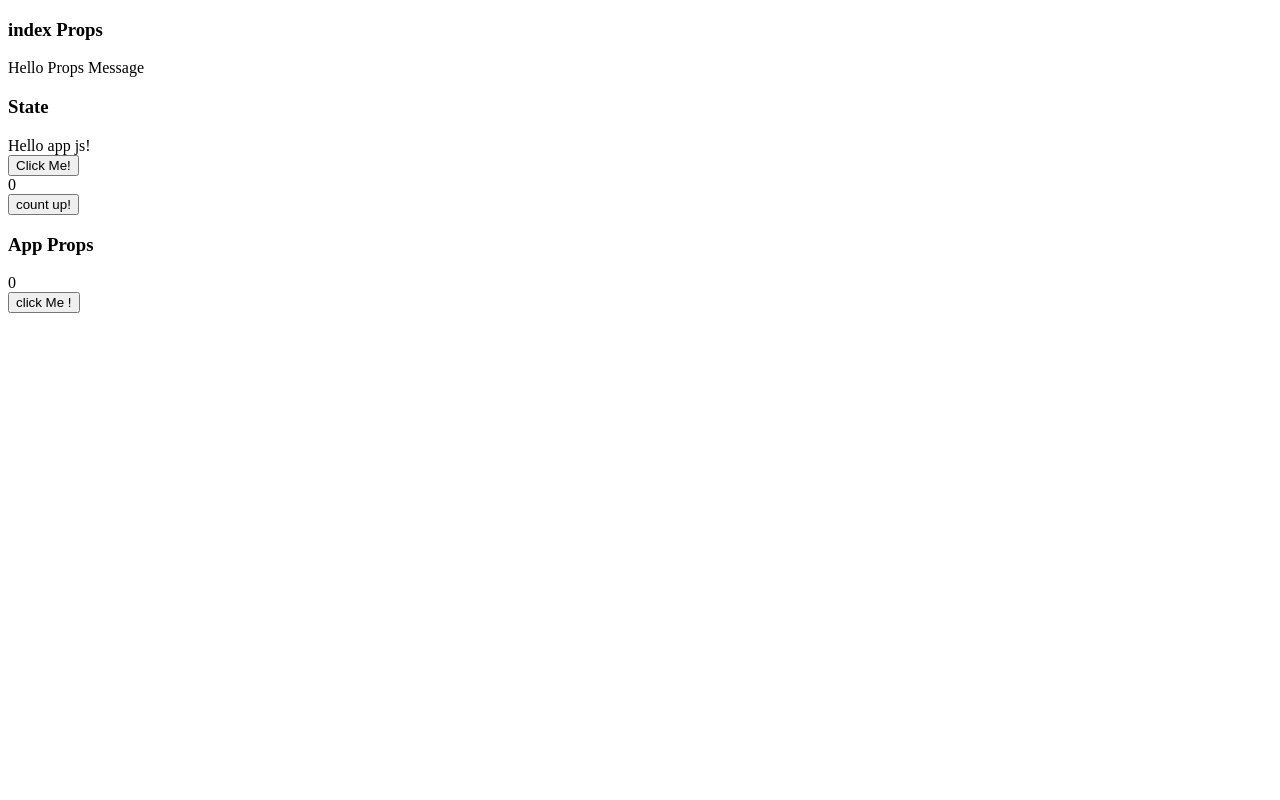
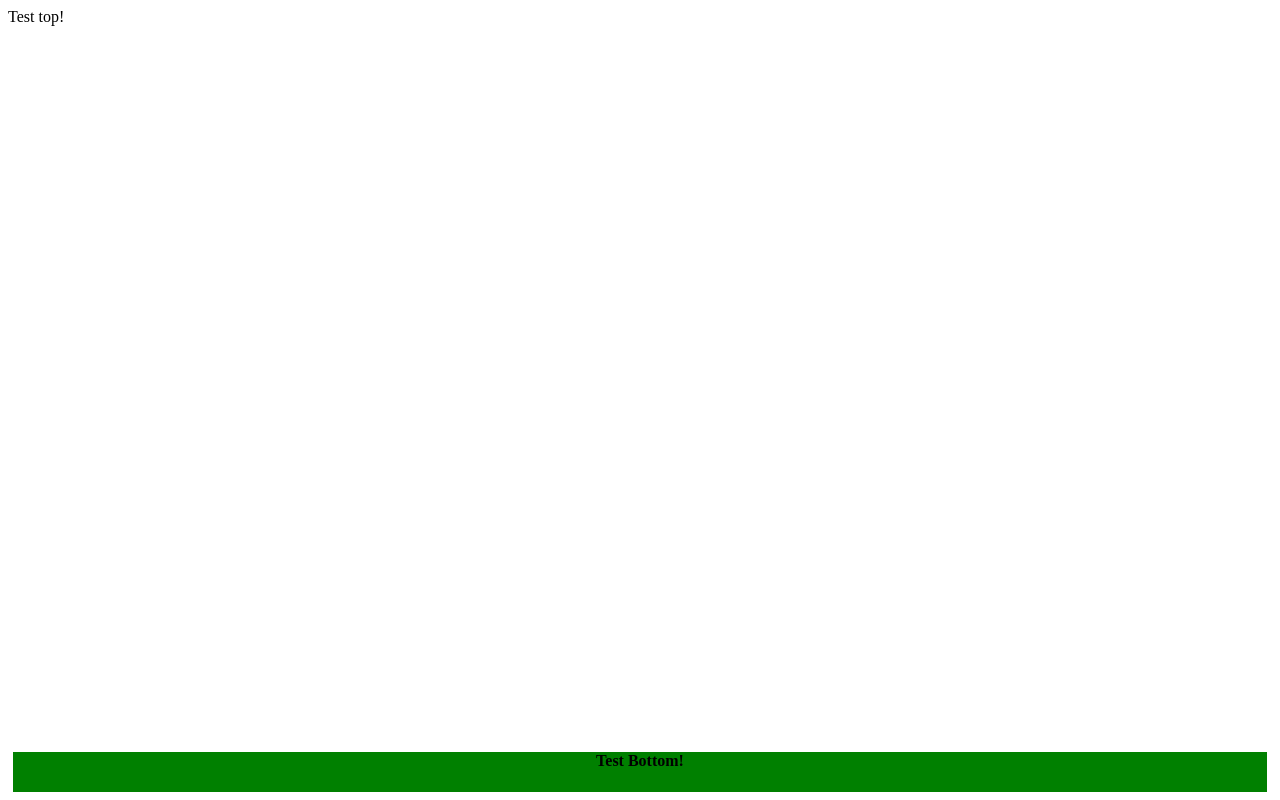
Before and after one commit to Sumsan38/PlsFridge, a React (Create React App) app in the folder plsfridge-react/: page / in a window 1280 px wide. Built offline with nearby package versions, Linux system fonts and the light colour scheme.

Commit message:
Main 페이지 기초 틀 추가

```diff
--- a/plsfridge-react/src/App.css
+++ b/plsfridge-react/src/App.css
@@ -1,7 +1,7 @@
 .App {
   text-align: center;
 }
-
+/*
 .App-logo {
   height: 40vmin;
   pointer-events: none;
@@ -36,3 +36,4 @@
     transform: rotate(360deg);
   }
 }
+*/
--- a/plsfridge-react/src/App.js
+++ /dev/null
@@ -1,70 +0,0 @@
-import React, { Component } from 'react';
-
-class App extends Component {
-    // state란, 컴포넌트 안에서 새로운 데이터를 만들어낼 때 사용한다
-    state = {
-        hello: 'Hello app js!',
-        count : 0
-    };
-
-    handleChange = () => {
-        this.setState({
-            hello: 'bye app js!'
-        });
-    };
-    countUp = () => {
-        this.setState({
-            count: this.state.count + 1
-        });
-    };
-
-    render() {
-        return (
-        <div className = "App">
-            <h3>index Props</h3>
-            <div className = "props">
-                {/* Props가 들어가는 부분 */}
-                <span>{this.props.message}</span>
-            </div>
-
-            <h3>State</h3>
-            <div className = "state">
-                {/* State가 들어가는 부분 */}
-                <div>{this.state.hello}</div>
-                <button onClick={this.handleChange}>Click Me!</button>
-                <div>{this.state.count}</div>
-                <button onClick={this.countUp}>count up!</button>
-            </div>
-
-            <h3>App Props</h3>
-            {/* App.js에 다른 컴포넌트를 상속시켜서 Porps를 변경 해보는 예제 */}
-            <div className = "inside-app-props">
-            <InsideApp
-                count = {this.state.count}
-                countUpInsideApp={this.countUp}
-            />
-            </div>
-        </div>
-        );
-    }
-}
-
-class InsideApp extends Component {
-    render() {
-        return (
-            <div>
-            <div>{this.props.count}</div>
-            <button onClick = {this.props.countUpInsideApp}> click Me !</button>
-            </div>
-        );
-    }
-}
-
-export default App;
-
-
-/*
-props (“properties”의 줄임말) 와 state 는 일반 JavaScript 객체입니다.
-두 객체 모두 렌더링 결과물에 영향을 주는 정보를 갖고 있는데, 한 가지 중요한 방식에서 차이가 있습니다.
-props는 (함수 매개변수처럼) 컴포넌트에 전달되는 반면 state는 (함수 내에 선언된 변수처럼) 컴포넌트 안에서 관리됩니다.
-*/
--- /dev/null
+++ b/plsfridge-react/src/App.jsx
@@ -0,0 +1,22 @@
+import React, { Component } from 'react';
+import Main_top from './com/HS/main/Main_top'
+import Main_bottom from './com/HS/main/Main_bottom'
+
+class App extends Component {
+    render() {
+        return(
+            <div>
+                <Main_top/ >
+                <Main_bottom />
+            </div>
+        );
+    }
+}
+export default App;
+
+
+/*
+props (“properties”의 줄임말) 와 state 는 일반 JavaScript 객체입니다.
+두 객체 모두 렌더링 결과물에 영향을 주는 정보를 갖고 있는데, 한 가지 중요한 방식에서 차이가 있습니다.
+props는 (함수 매개변수처럼) 컴포넌트에 전달되는 반면 state는 (함수 내에 선언된 변수처럼) 컴포넌트 안에서 관리됩니다.
+*/
--- /dev/null
+++ b/plsfridge-react/src/com/HS/main/Main_bottom.jsx
@@ -0,0 +1,14 @@
+import React, { Component } from 'react';
+import './css/Main_bottom.css';
+
+class Main_bottom extends Component {
+    render() {
+        return (
+            <div className = "bottom-body">
+            Test Bottom!
+            </div>
+        );
+    }
+}
+
+export default Main_bottom;
--- /dev/null
+++ b/plsfridge-react/src/com/HS/main/Main_top.jsx
@@ -0,0 +1,12 @@
+import React, { Component } from 'react';
+import './css/Main_top.css';
+
+class Main_top extends Component {
+    render() {
+        return (
+            <div className ="top-body">Test top!</div>
+        );
+    }
+}
+
+export default Main_top;
--- /dev/null
+++ b/plsfridge-react/src/com/HS/main/css/Main_bottom.css
@@ -0,0 +1,13 @@
+.bottom-body {
+    position: fixed;    /* 스크롤이 있다 하더라도 고정된 위치 */
+    bottom: 1%;         /* 바닥 위치에서 얼마나 떨어트릴지 */
+    left: 1%;           /* 왼쪽 위치에서 얼마나 떨어트릴지 */
+    right: 1%;          /* 오른쪽 위치에서 얼마나 떨어트릴지 */
+
+    height: 5%;         /* 세로 폭이 얼마나 되는지 */
+
+    background-color: green;
+    font-weight: bold;  /* 상속된 값보다 굵은 굵기 */
+
+    text-align: center; /* 가운데 정렬 */
+}
--- /dev/null
+++ b/plsfridge-react/src/com/HS/main/css/Main_top.css
@@ -0,0 +1,3 @@
+.top-body {
+    height: 100%;
+}
--- a/plsfridge-react/src/index.js
+++ b/plsfridge-react/src/index.js
@@ -6,10 +6,6 @@ ReactDOM.render(
     <App message="Hello Props Message"/>,
     document.getElementById('root')
 );
-
-
-
-
 
 
 
```
